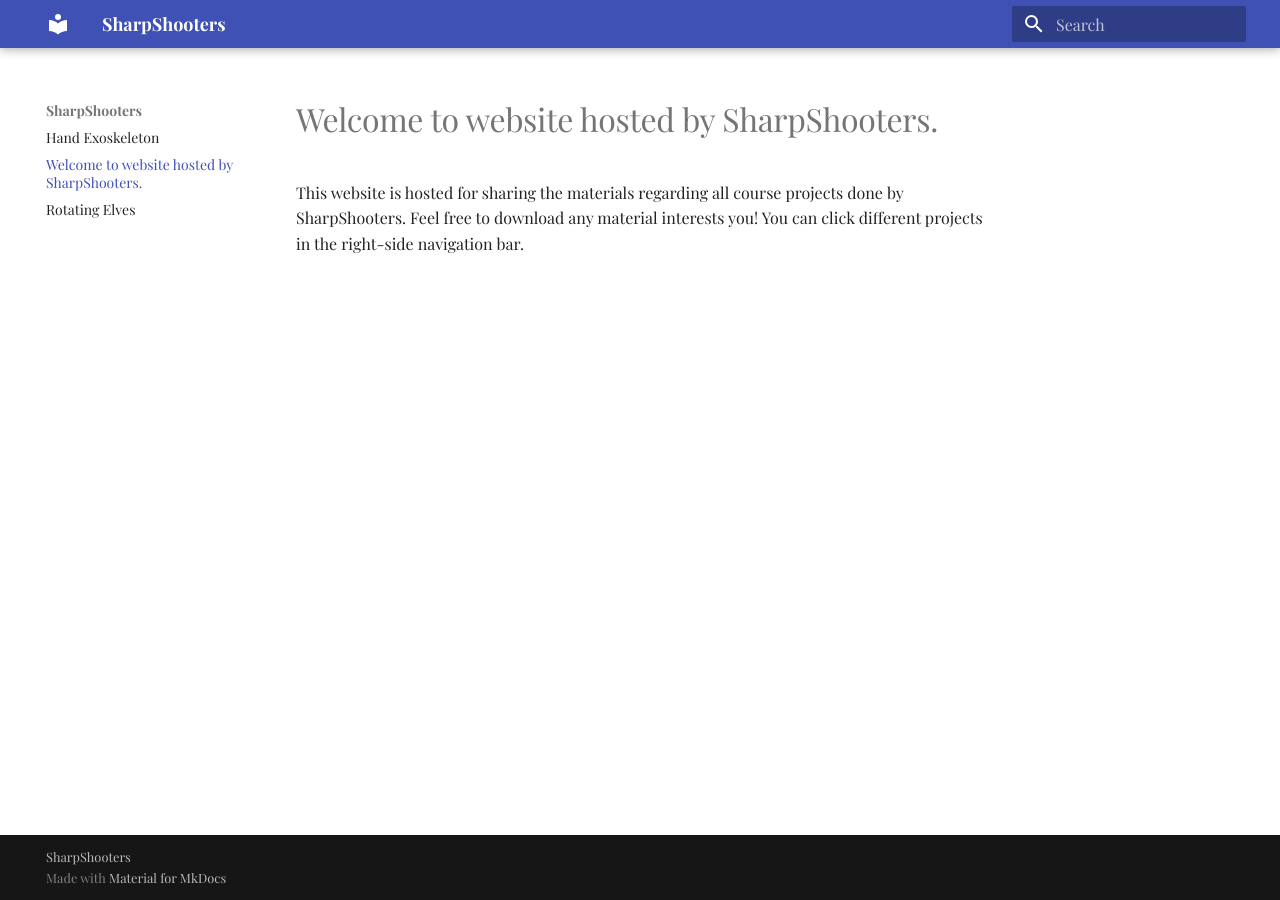
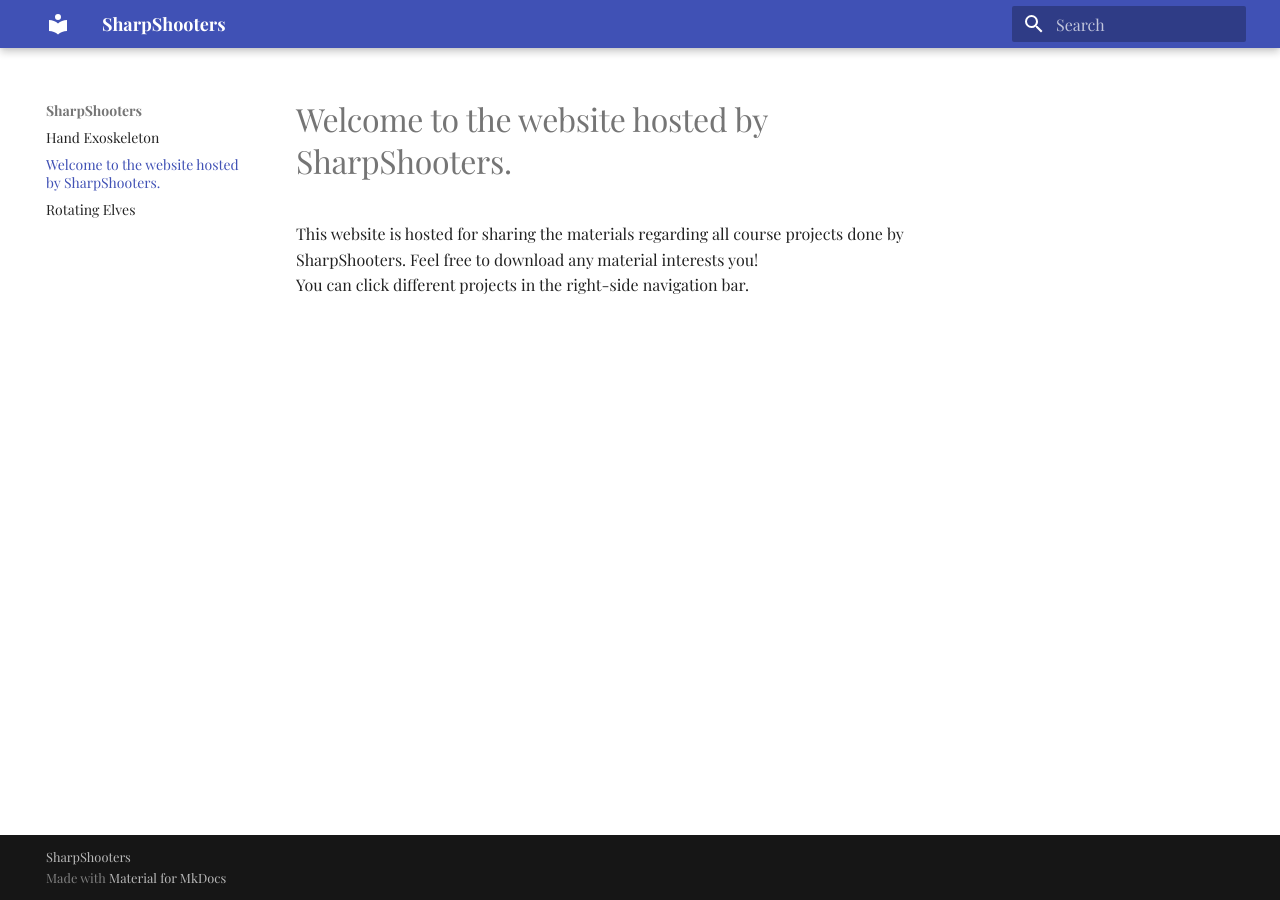
Before and after one commit to GuanQinG-GitHub/Rotating-Elves, an MkDocs documentation site: the page built from docs/Index.md, in a window 1280 px wide. Built offline with MkDocs 1.6.1 and Material for MkDocs 9.7.7, drawn with Linux system fonts in a browser that asks for light colours; some web fonts are replaced.

Commit message:
Update Index.md

```diff
--- a/docs/Index.md
+++ b/docs/Index.md
@@ -1,2 +1,4 @@
-# Welcome to website hosted by SharpShooters.
-This website is hosted for sharing the materials regarding all course projects done by SharpShooters. Feel free to download any material interests you! You can click different projects in the right-side navigation bar.
+# Welcome to the website hosted by SharpShooters.
+This website is hosted for sharing the materials regarding all course projects done by SharpShooters.
+Feel free to download any material interests you!
+You can click different projects in the right-side navigation bar.
```
